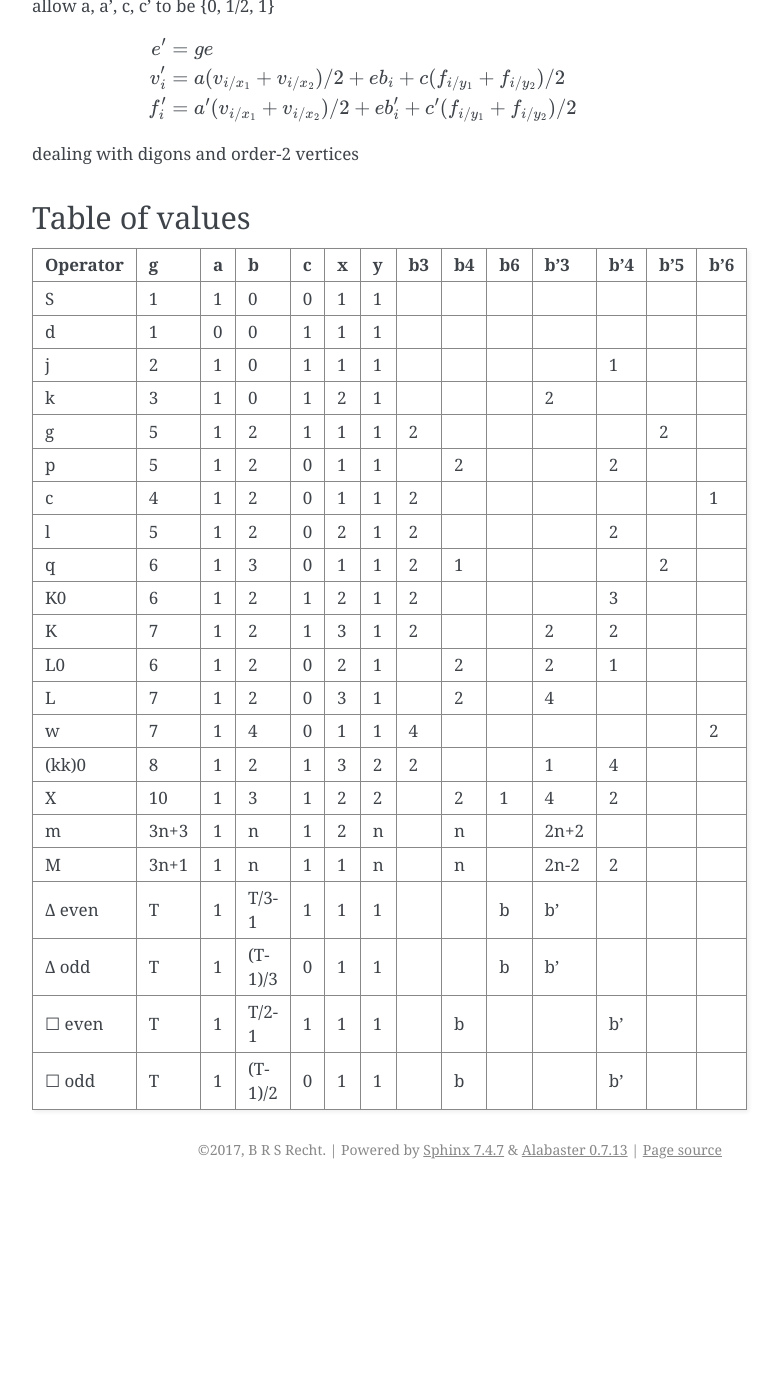
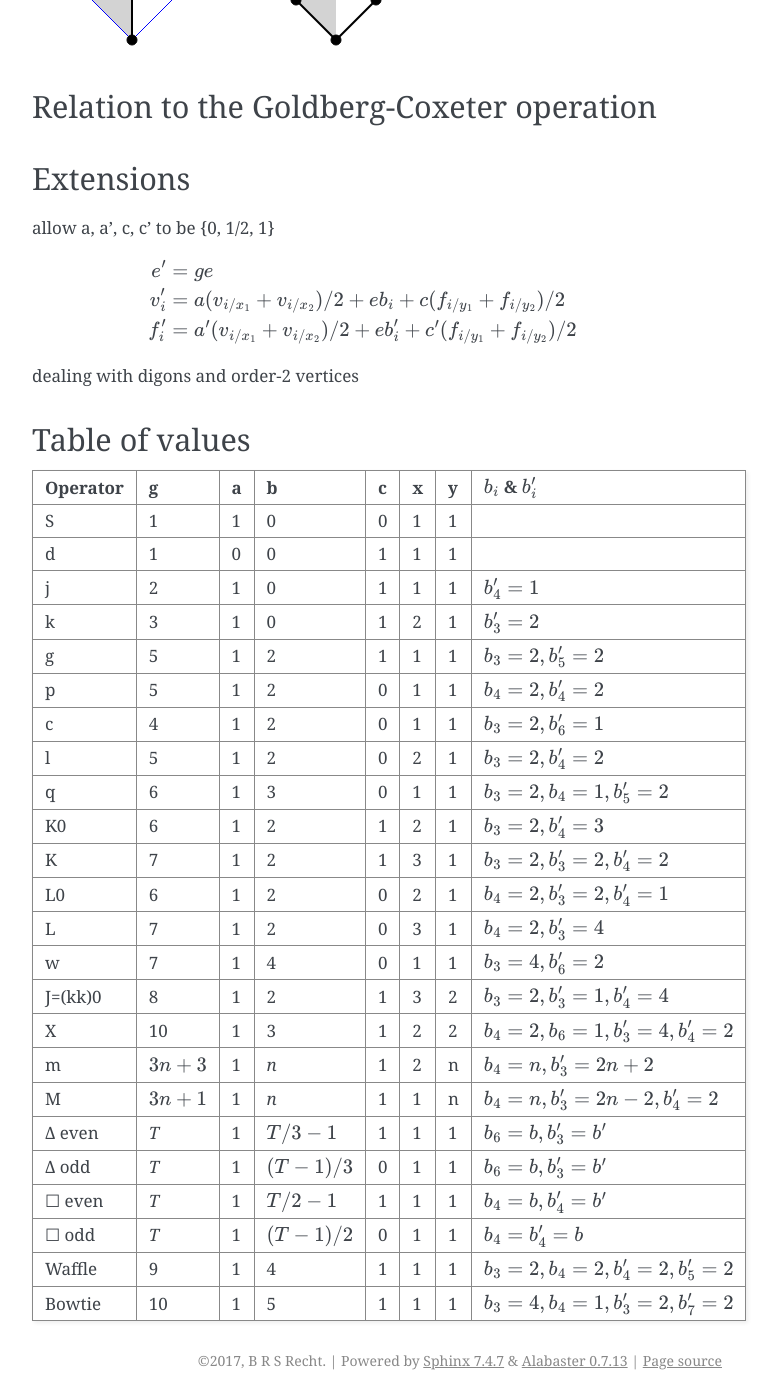
Before and after one commit to brsr/antitile, a Sphinx documentation site: the page built from docs/conway.rst, in a window 1280 px wide and 1400 px high, scrolled down 1951 px. Shown: the whole window, without its empty margins (388-1167 px from the left). Built offline with Sphinx 7.4.7, drawn with Linux system fonts in a browser that asks for light colours; before the commit the page ends 3140 px from its top, so only the background shows below that; some of the changed text lies outside the part shown.

Commit message:
Image improvements

```diff
--- a/docs/conway.rst
+++ b/docs/conway.rst
@@ -80,7 +80,13 @@ A more elaborate representation is as an infinite linear operator. Let `e` and
 
 where :math:`\sum b_i = b`, :math:`\sum b'_i = b'`, all :math:`b_i` and
 :math:`b'_i` are nonnegative integers, and x and y are positive integers. The
-subscripts `i/x` should be interpreted as 0 if i/x is not an integer.
+subscripts `i/x` should be interpreted as 0 if `i/x` is not an integer.
+
+.. image:: edge_chambers_bowtie.svg
+   :alt:   Chambers of the bowtie operator (B)
+
+.. image:: edge_chambers_waffle.svg
+   :alt:   Chambers of the waffle operator (W)
 
 Relation to the Goldberg-Coxeter operation
 ------------------------------------------
@@ -101,29 +107,31 @@ dealing with digons and order-2 vertices
 Table of values
 ---------------
 
-======== ==== = ======= = = = == == == ==== === === ===
-Operator g    a b       c x y b3 b4 b6 b'3  b'4 b'5 b'6
-======== ==== = ======= = = = == == == ==== === === ===
-S        1    1 0       0 1 1
-d        1    0 0       1 1 1
-j        2    1 0       1 1 1               1
-k        3    1 0       1 2 1          2
-g        5    1 2       1 1 1 2                 2
-p        5    1 2       0 1 1    2          2
-c        4    1 2       0 1 1 2                     1
-l        5    1 2       0 2 1 2             2
-q        6    1 3       0 1 1 2  1              2
-K0       6    1 2       1 2 1 2             3
-K        7    1 2       1 3 1 2        2    2
-L0       6    1 2       0 2 1    2     2    1
-L        7    1 2       0 3 1    2     4
-w        7    1 4       0 1 1 4                     2
-(kk)0    8    1 2       1 3 2 2        1    4
-X        10   1 3       1 2 2    2  1  4    2
-m        3n+3 1 n       1 2 n    n     2n+2
-M        3n+1 1 n       1 1 n    n     2n-2 2
-Δ even   T    1 T/3-1   1 1 1       b  b'
-Δ odd    T    1 (T-1)/3 0 1 1       b  b'
-☐ even   T    1 T/2-1   1 1 1    b          b'
-☐ odd    T    1 (T-1)/2 0 1 1    b          b'
-======== ==== = ======= = = = == == == ==== === === ===
+======== ============ = =============== = = = ================================
+Operator g            a b               c x y :math:`b_i` & :math:`b'_i`
+======== ============ = =============== = = = ================================
+S        1            1 0               0 1 1
+d        1            0 0               1 1 1
+j        2            1 0               1 1 1 :math:`b'_4=1`
+k        3            1 0               1 2 1 :math:`b'_3=2`
+g        5            1 2               1 1 1 :math:`b_3=2, b'_5=2`
+p        5            1 2               0 1 1 :math:`b_4=2, b'_4=2`
+c        4            1 2               0 1 1 :math:`b_3=2, b'_6=1`
+l        5            1 2               0 2 1 :math:`b_3=2, b'_4=2`
+q        6            1 3               0 1 1 :math:`b_3=2, b_4=1, b'_5=2`
+K0       6            1 2               1 2 1 :math:`b_3=2, b'_4=3`
+K        7            1 2               1 3 1 :math:`b_3=2, b'_3=2, b'_4=2`
+L0       6            1 2               0 2 1 :math:`b_4=2, b'_3=2, b'_4=1`
+L        7            1 2               0 3 1 :math:`b_4=2, b'_3=4`
+w        7            1 4               0 1 1 :math:`b_3=4, b'_6=2`
+J=(kk)0  8            1 2               1 3 2 :math:`b_3=2, b'_3=1, b'_4=4`
+X        10           1 3               1 2 2 :math:`b_4=2, b_6=1, b'_3=4, b'_4=2`
+m        :math:`3n+3` 1 `n`             1 2 n :math:`b_4=n, b'_3=2n+2`
+M        :math:`3n+1` 1 `n`             1 1 n :math:`b_4=n, b'_3=2n-2, b'_4=2`
+Δ even   `T`          1 :math:`T/3-1`   1 1 1 :math:`b_6=b, b'_3=b'`
+Δ odd    `T`          1 :math:`(T-1)/3` 0 1 1 :math:`b_6=b, b'_3=b'`
+☐ even   `T`          1 :math:`T/2-1`   1 1 1 :math:`b_4=b, b'_4=b'`
+☐ odd    `T`          1 :math:`(T-1)/2` 0 1 1 :math:`b_4=b'_4=b`
+Waffle   9            1 4               1 1 1 :math:`b_3=2, b_4=2, b'_4=2, b'_5=2`
+Bowtie   10           1 5               1 1 1 :math:`b_3=4, b_4=1, b'_3=2, b'_7=2`
+======== ============ = =============== = = = ================================
```
Also changed, not shown: docs/Triangle_chambers.svg, docs/edge_chambers.svg, docs/edge_chambers_bowtie.svg (added), docs/edge_chambers_waffle.svg (added).
